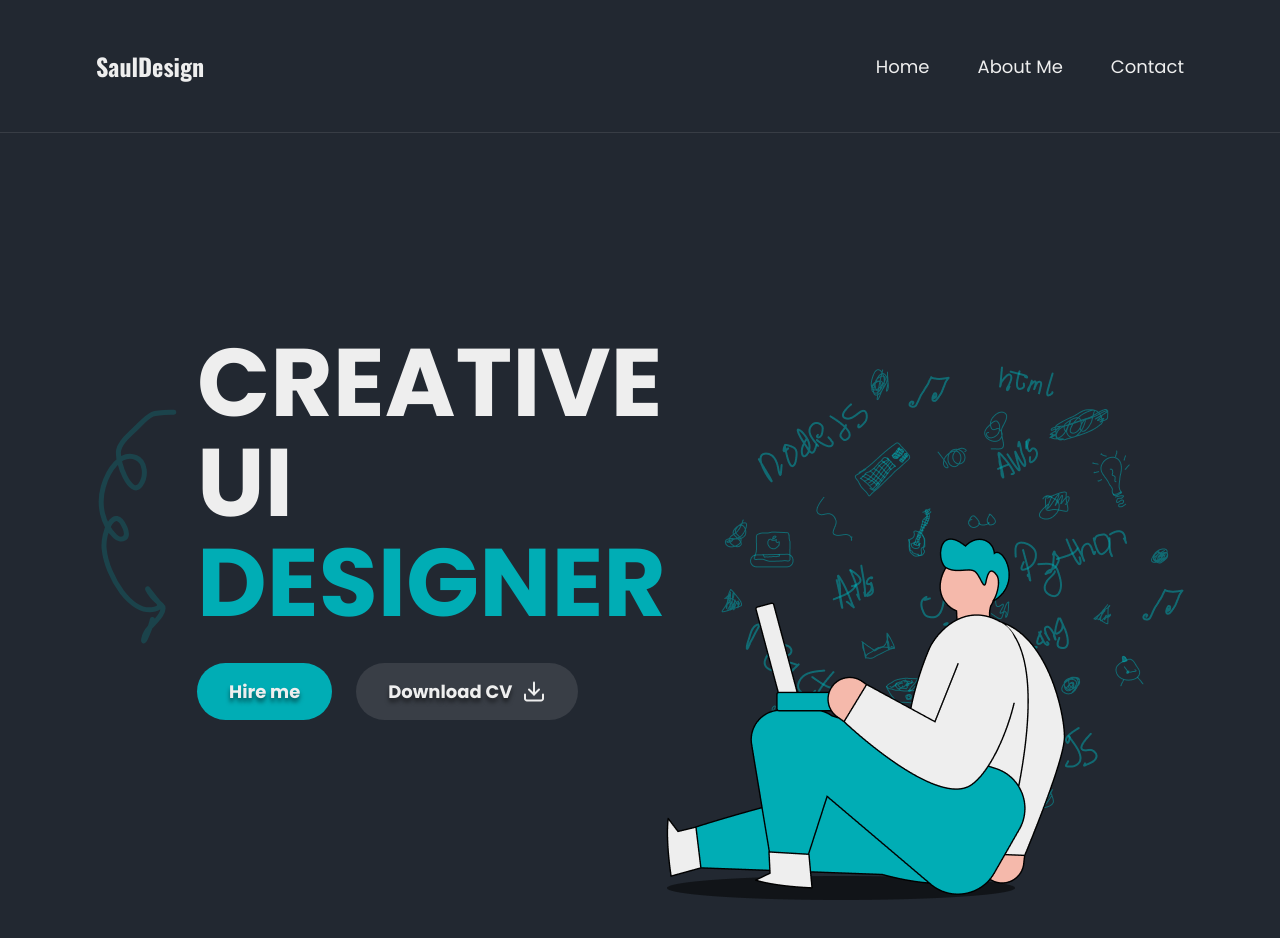
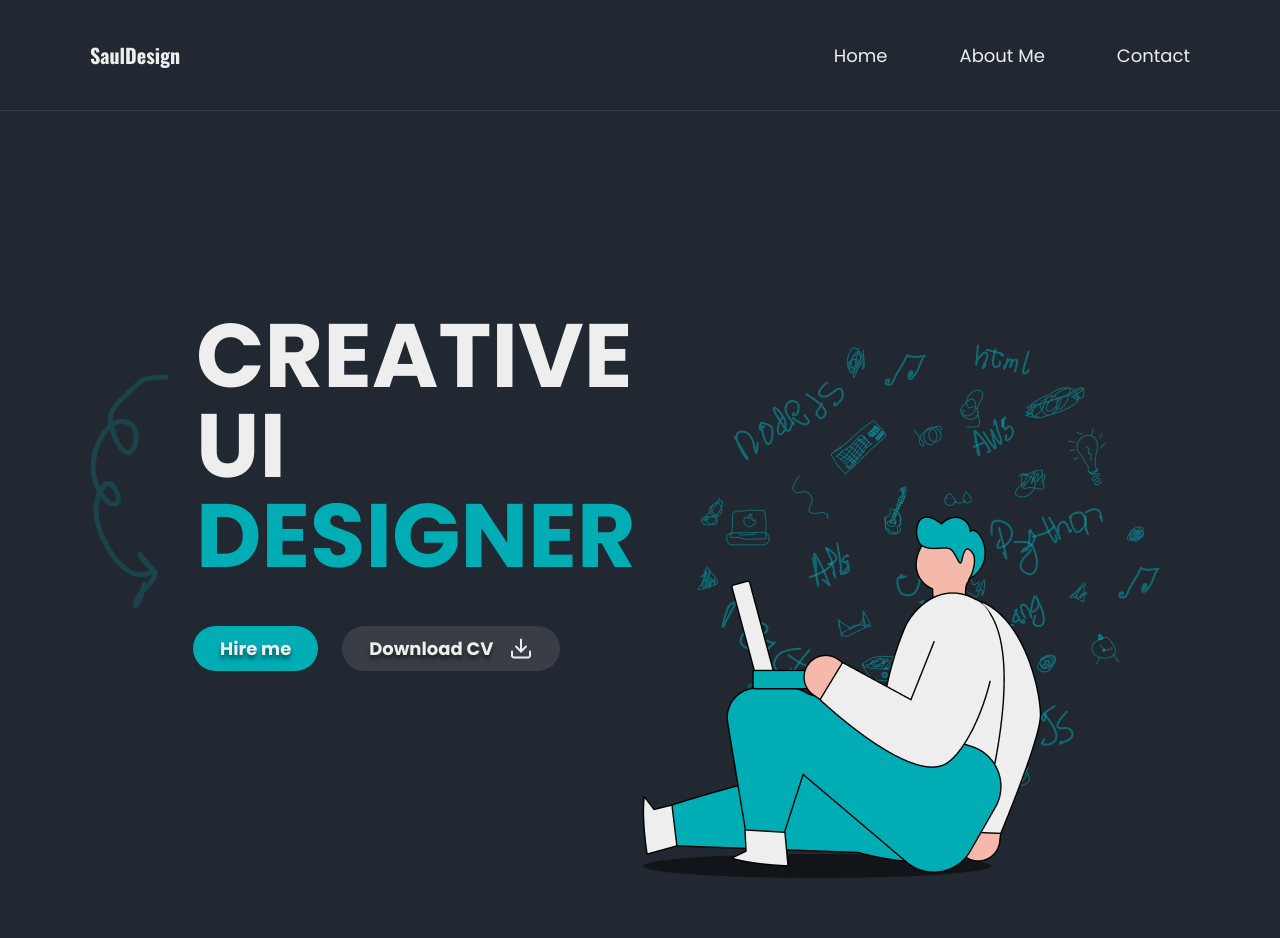
Before and after one commit to Vinicius-Rubia/Landing_Page_Portfolio_React, a React (Vite) app: page / in a window 1280 px wide. Shown: the top 938 px of the page. Built offline with nearby package versions, Linux system fonts and the light colour scheme.

Commit message:
replace rem to em

```diff
--- a/src/components/Button/index.scss
+++ b/src/components/Button/index.scss
@@ -21,12 +21,12 @@
     text-align: center;
     display: flex;
     gap: 1rem;
-    padding: 1.5rem 3.2rem;
+    padding: 0.5em 1.5em;
     text-shadow: 0px 4px 4px rgba(0, 0, 0, 0.5);
     border-radius: 3rem;
 
     img {
-      width: 2.4rem;
+      width: auto;
     }
   }
 }
--- a/src/components/Header/index.scss
+++ b/src/components/Header/index.scss
@@ -4,20 +4,20 @@
   display: flex;
   justify-content: space-between;
   align-items: center;
-  padding: 4.8rem 9.6rem;
+  padding: 4em 9em;
   border-bottom: variables.$border;
 
   .title {
     font-family: 'Oswald', sans-serif;
-    font-size: 2.4rem;
+    font-size: 2em;
     color: variables.$primary-color;
   }
 
   ul {
     display: flex;
-    gap: 4.8rem;
+    gap: 4em;
     font-family: 'Poppins', sans-serif;
-    font-size: 1.8rem;
+    font-size: 1.8em;
 
     li {
 
--- a/src/components/Home/index.scss
+++ b/src/components/Home/index.scss
@@ -1,7 +1,7 @@
 @use '../../styles/variables.scss';
 
 #home {
-  padding: 20rem 9.8rem;
+  padding: 20em 9em;
   display: flex;
   justify-content: space-between;
   align-items: start;
@@ -13,16 +13,16 @@
 
     h1 {
       color: variables.$primary-color;
-      font-size: 9.6rem;
+      font-size: 9em;
       text-transform: uppercase;
-      line-height: 10rem;
-      margin: 0 0 3rem 2rem;
+      line-height: 1em;
+      margin: 0 0 0.5em 0.3em;
     }
 
     .btn-actions {
       display: flex;
-      gap: 2.4rem;
-      margin-left: 2rem;
+      gap: 2.4em;
+      margin-left: 2.4em;
     }
   }
 }
--- a/src/styles/main.scss
+++ b/src/styles/main.scss
@@ -8,11 +8,8 @@
   list-style: none;
 }
 
-html {
-  font-size: 62.5%;
-}
-
 body {
+  font-size: 10px;
   background-color: variables.$bg-color;
   font-family: 'Poppins';
 }
```
